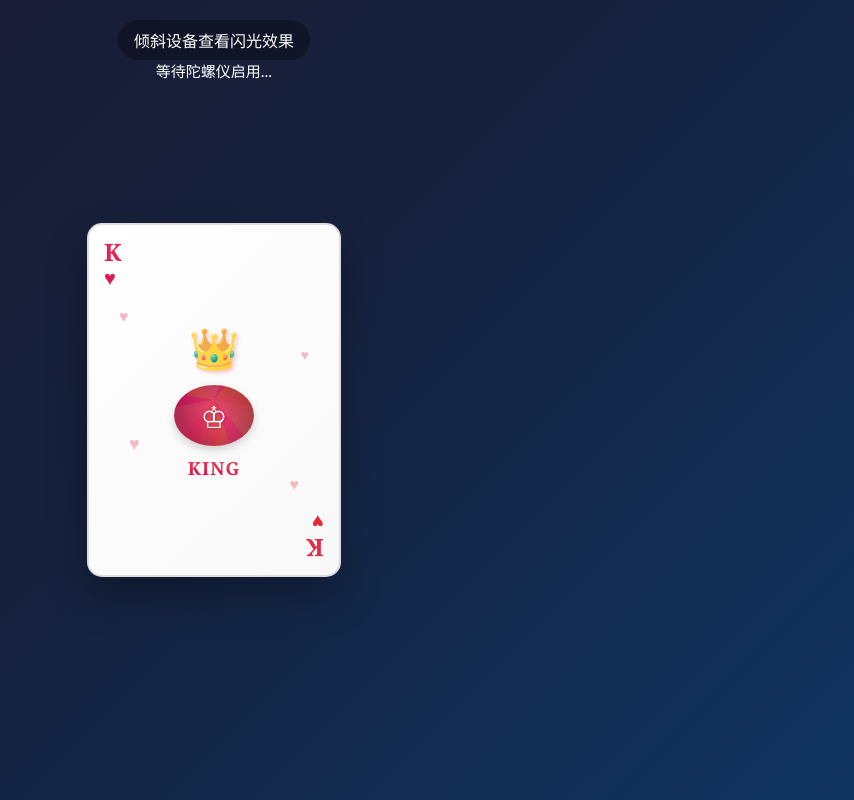
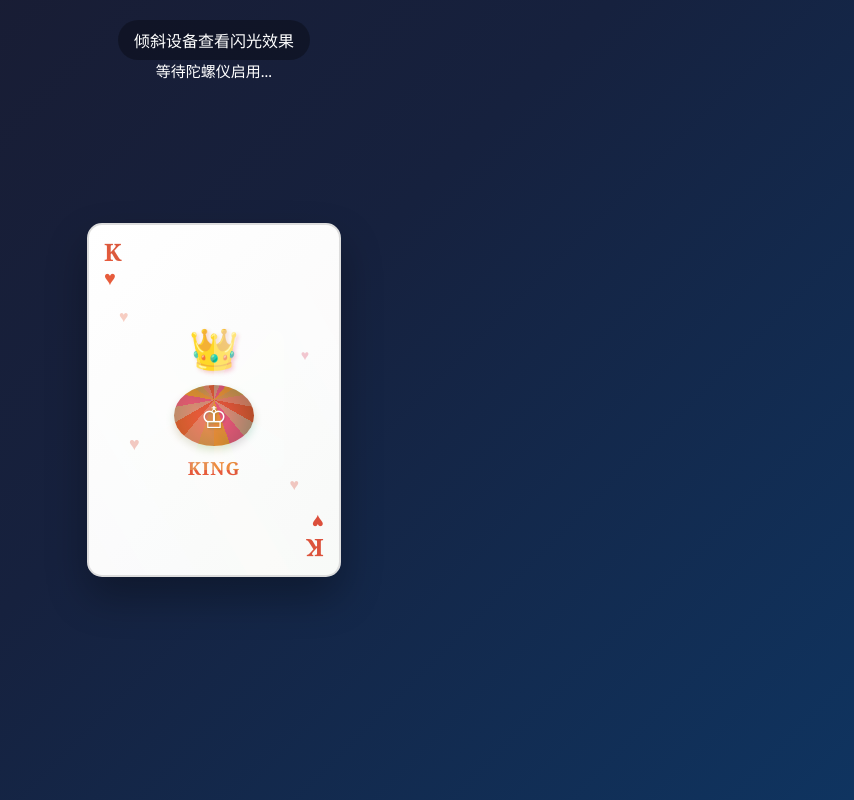
Before and after one commit to wat2012/ai_navigation, a plain HTML site: page butterfly.html in a window 1280 px wide. Shown: the whole page, without its empty margins (426-1280 px from the left). Drawn offline with Linux system fonts and the light colour scheme.

Commit message:
Enhance holo-effect and shine effect with improved color dynamics and opacity adjustments based on device orientation

```diff
--- a/butterfly.html
+++ b/butterfly.html
@@ -193,21 +193,18 @@
             right: 0;
             bottom: 0;
             background: linear-gradient(60deg,
-                rgba(255,255,255,0.05) 0%,
-                rgba(255,255,255,0.15) 20%,
-                rgba(0,255,255,0.18) 30%,
-                rgba(255,0,255,0.18) 40%,
-                rgba(255,255,255,0.25) 50%,
-                rgba(255,255,0,0.18) 60%,
-                rgba(0,255,127,0.18) 70%,
-                rgba(255,255,255,0.10) 80%,
-                rgba(255,255,255,0.05) 100%
+                rgba(255,0,255,0.25) 0%,
+                rgba(0,255,255,0.35) 20%,
+                rgba(255,255,0,0.45) 40%,
+                rgba(0,255,127,0.35) 60%,
+                rgba(255,255,255,0.35) 80%,
+                rgba(255,0,0,0.25) 100%
             );
-            opacity: 0.5;
+            opacity: 0.7;
             mix-blend-mode: lighten;
             pointer-events: none;
             z-index: 5;
-            filter: hue-rotate(0deg) brightness(1.1) saturate(1.2);
+            filter: hue-rotate(0deg) brightness(1.2) saturate(2.2);
             transition: opacity 0.3s, filter 0.3s;
         }
 
@@ -228,14 +225,14 @@
             border-radius: 10px;
             background: repeating-conic-gradient(
                 from 0deg,
-                rgba(0,255,255,0.15) 0deg 20deg,
-                rgba(255,0,255,0.15) 20deg 40deg,
-                rgba(255,255,0,0.15) 40deg 60deg,
-                rgba(0,255,127,0.15) 60deg 80deg,
-                rgba(255,255,255,0.10) 80deg 100deg,
-                rgba(0,255,255,0.15) 100deg 120deg
+                rgba(0,255,255,0.35) 0deg 20deg,
+                rgba(255,0,255,0.35) 20deg 40deg,
+                rgba(255,255,0,0.35) 40deg 60deg,
+                rgba(0,255,127,0.35) 60deg 80deg,
+                rgba(255,255,255,0.25) 80deg 100deg,
+                rgba(255,0,0,0.25) 100deg 120deg
             );
-            opacity: 0.7;
+            opacity: 0.85;
             mix-blend-mode: lighten;
             transition: filter 0.3s, opacity 0.3s;
         }
@@ -378,15 +375,15 @@
                 const shine = this.card.querySelector('.shine-effect');
                 const holo = document.getElementById('holoEffect');
                 // 色相随角度变化，透明度随倾斜强度变化
-                const hue = (rotateY * 3 + rotateX * 2) % 360;
-                const intensity = Math.min(1, (Math.abs(rotateX) + Math.abs(rotateY)) / 40);
-                shine.style.filter = `hue-rotate(${hue}deg) brightness(${1 + intensity * 0.5}) saturate(${1 + intensity * 0.8})`;
-                shine.style.opacity = 0.3 + intensity * 0.7;
+                const hue = (rotateY * 6 + rotateX * 4) % 360;
+                const intensity = Math.min(1, (Math.abs(rotateX) + Math.abs(rotateY)) / 30);
+                shine.style.filter = `hue-rotate(${hue}deg) brightness(${1 + intensity * 1.2}) saturate(${1 + intensity * 2.2})`;
+                shine.style.opacity = 0.5 + intensity * 0.5;
                 // holo-effect 虹彩鳞片反光
                 if (holo) {
-                    holo.style.filter = `hue-rotate(${hue * 2}deg) brightness(${1 + intensity * 1.2}) saturate(${1 + intensity * 1.5})`;
-                    holo.style.opacity = 0.4 + intensity * 0.6;
-                    holo.style.backgroundPosition = `${50 + rotateY * 1.5}% ${50 + rotateX * 1.5}%`;
+                    holo.style.filter = `hue-rotate(${hue * 2}deg) brightness(${1 + intensity * 2.2}) saturate(${1 + intensity * 2.5})`;
+                    holo.style.opacity = 0.6 + intensity * 0.4;
+                    holo.style.backgroundPosition = `${50 + rotateY * 2.5}% ${50 + rotateX * 2.5}%`;
                 }
             }
 
```
